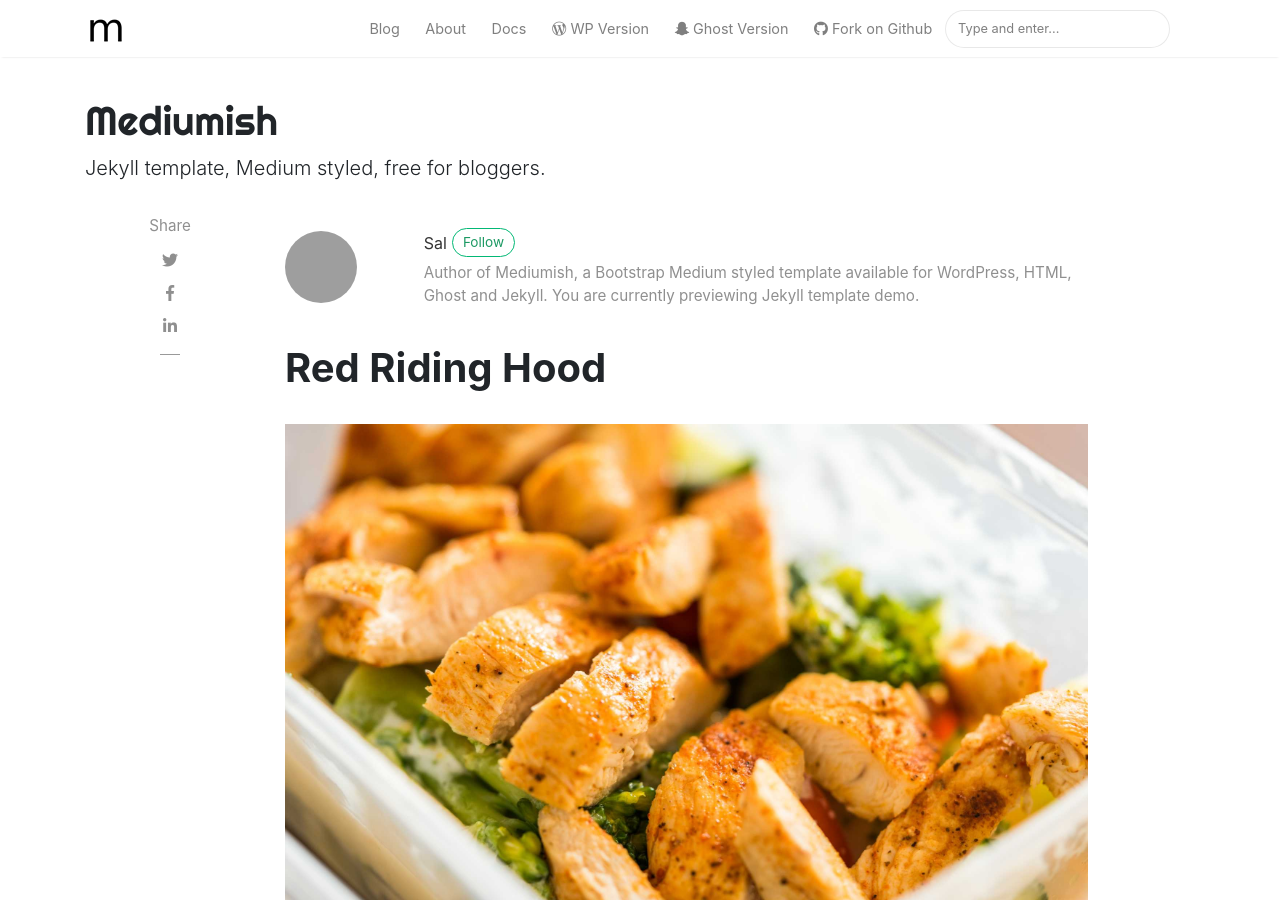
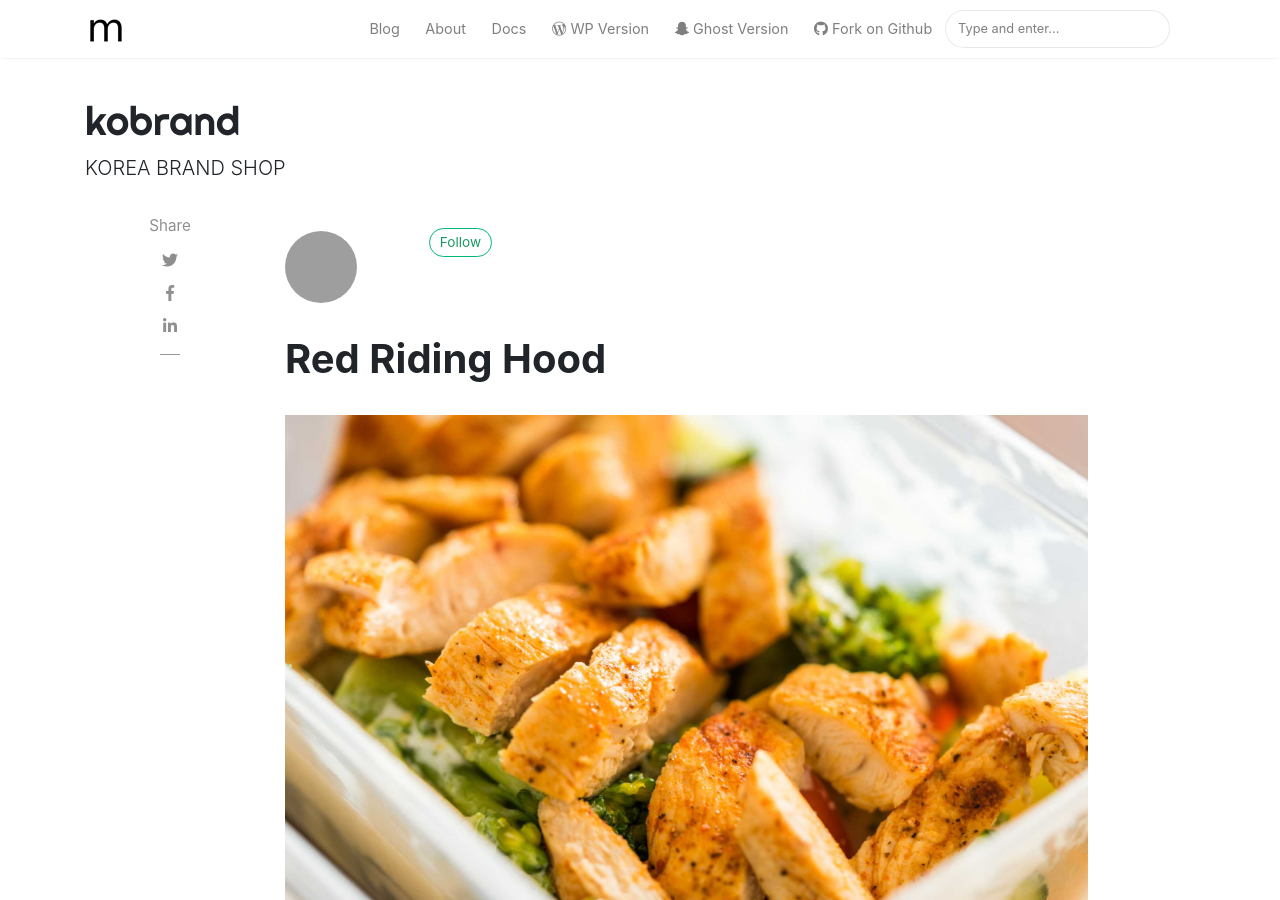
Before and after one commit to kobrand001/kobrand001.github.io, a Jekyll site: the page built from _posts/2018-01-12-red-riding.md, in a window 1280 px wide and 900 px high. Built offline with Jekyll 4.4.1, drawn with Linux system fonts in a browser that asks for light colours; nearby versions of some CDN libraries; comment, search, counter and statistics services are not loaded; some of the changed text lies outside the part shown; grey boxes are pictures that could not be loaded.

Commit message:
Update _config.yml

```diff
--- a/_config.yml
+++ b/_config.yml
@@ -1,7 +1,7 @@
 # Site
-name: "Mediumish"
-title: "Mediumish"
-description: "Jekyll template, Medium styled, free for bloggers."
+name: "kobrand"
+title: "kobrand"
+description: "KOREA BRAND SHOP"
 logo: 'assets/images/logo.png'
 favicon: 'assets/images/logo.png'
 baseurl: /
@@ -14,14 +14,6 @@ permalink: /:title/
 
 # Authors
 authors:
-  sal:
-    name: Sal
-    display_name: Sal
-    gravatar: e56154546cf4be74e393c62d1ae9f9d4
-    email: wowthemesnet@gmail.com
-    web: https://www.wowthemes.net
-    twitter: https://twitter.com/wowthemesnet
-    description: "Author of Mediumish, a Bootstrap Medium styled template available for WordPress, HTML, Ghost and Jekyll. You are currently previewing Jekyll template demo."
   john:
     name: John
     display_name: John
@@ -34,7 +26,7 @@ authors:
 
 # Plugins
 plugins:
-  - jekyll-paginate
+  - jekyll-paginate-v2
   - jekyll-sitemap
   - jekyll-feed
   - jekyll-seo-tag
@@ -49,7 +41,7 @@ jekyll-archives:
     category: '/category/:name/'
 
 # Pagination
-paginate: 6
+paginate: 12
 paginate_path: /page:num/
 
 # Other
```
